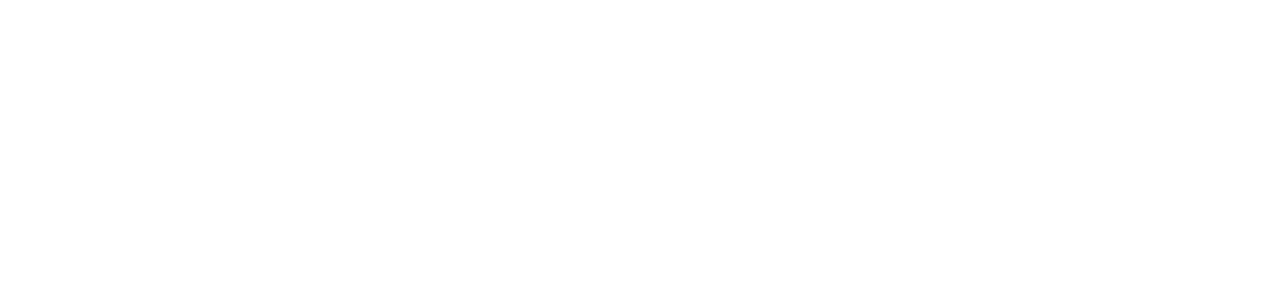
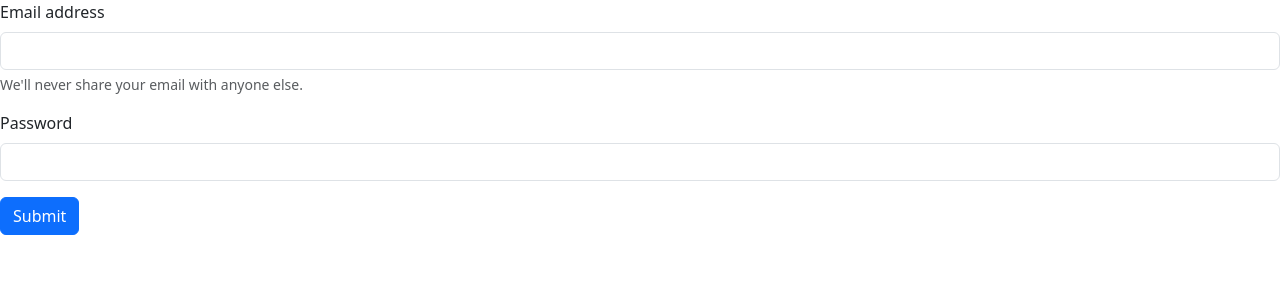
Before and after one commit to kartikdonwade/mern_app, a React (Create React App) app: page /createuser in a window 1280 px wide. Before the commit this address had no page. Shown: the top 300 px of the page. Built offline with nearby package versions, Linux system fonts and the light colour scheme.

Commit message:
Added signup basic

```diff
--- a/src/App.js
+++ b/src/App.js
@@ -5,6 +5,7 @@
 import "../node_modules/bootstrap/dist/css/bootstrap.min.css";
 
 import { BrowserRouter as Router, Routes, Route } from "react-router-dom";
+import Signup from "./Screens/Signup";
 
 function App() {
   return (
@@ -13,6 +14,7 @@
         <Routes>
           <Route exact path="/" element={<Home />} />
           <Route exact path="/login" element={<Login />} />
+          <Route exact path="/createuser" element={<Signup />} />
         </Routes>
       </div>
     </Router>
--- a/src/Components/Navbar.js
+++ b/src/Components/Navbar.js
@@ -1,23 +1,43 @@
-import React from 'react'
-import { Link } from 'react-router-dom'
+import React from "react";
+import { Link } from "react-router-dom";
 
 export default function Navbar() {
   return (
-    <div><nav className="navbar navbar-expand-lg " style= {{"background-color":"#EEEDEB"}}>
+    <div>
+      <nav
+        className="navbar navbar-expand-lg "
+        style={{ "background-color": "#EEEDEB" }}
+      >
         <div className="container-fluid">
-    <Link className="navbar-brand text-dark fs-1 font-weight-bold" to="/">MessLocate</Link>
-    <button className="navbar-toggler" type="button" data-bs-toggle="collapse" data-bs-target="/navbarNavAltMarkup" aria-controls="navbarNavAltMarkup" aria-expanded="false" aria-label="Toggle navigation">
+          <Link className="navbar-brand text-dark fs-1 font-weight-bold" to="/">
+            MessLocate
+          </Link>
+          <button
+            className="navbar-toggler"
+            type="button"
+            data-bs-toggle="collapse"
+            data-bs-target="/navbarNavAltMarkup"
+            aria-controls="navbarNavAltMarkup"
+            aria-expanded="false"
+            aria-label="Toggle navigation"
+          >
             <span className="navbar-toggler-icon"></span>
           </button>
           <div className="collapse navbar-collapse" id="navbarNavAltMarkup">
             <div className="navbar-nav text-dark">
-        <Link className="nav-link active text-dark" aria-current="page" to="/">Home</Link>
-        <Link className="nav-link text-dark" to="/login">Login</Link>
-        <Link className="nav-link text-dark" to="/">Pricing</Link>
-
+              <Link className="nav-link  text-dark" aria-current="page" to="/">
+                Home
+              </Link>
+              <Link className="nav-link text-dark" to="/login">
+                Login
+              </Link>
+              <Link className="nav-link text-dark" to="/createuser">
+                Sign Up
+              </Link>
             </div>
           </div>
         </div>
-</nav></div>
-  )
+      </nav>
+    </div>
+  );
 }
--- /dev/null
+++ b/src/Screens/Signup.js
@@ -0,0 +1,37 @@
+import React from "react";
+
+export default function Signup() {
+  return (
+    <div>
+      <form>
+        <div className="mb-3">
+          <label for="exampleInputEmail1" className="form-label">
+            Email address
+          </label>
+          <input
+            type="email"
+            className="form-control"
+            id="exampleInputEmail1"
+            aria-describedby="emailHelp"
+          />
+          <div id="emailHelp" className="form-text">
+            We'll never share your email with anyone else.
+          </div>
+        </div>
+        <div className="mb-3">
+          <label for="exampleInputPassword1" className="form-label">
+            Password
+          </label>
+          <input
+            type="password"
+            className="form-control"
+            id="exampleInputPassword1"
+          />
+        </div>
+        <button type="submit" className="btn btn-primary">
+          Submit
+        </button>
+      </form>
+    </div>
+  );
+}
```
Lines whose indentation alone changed are shown as unchanged.
